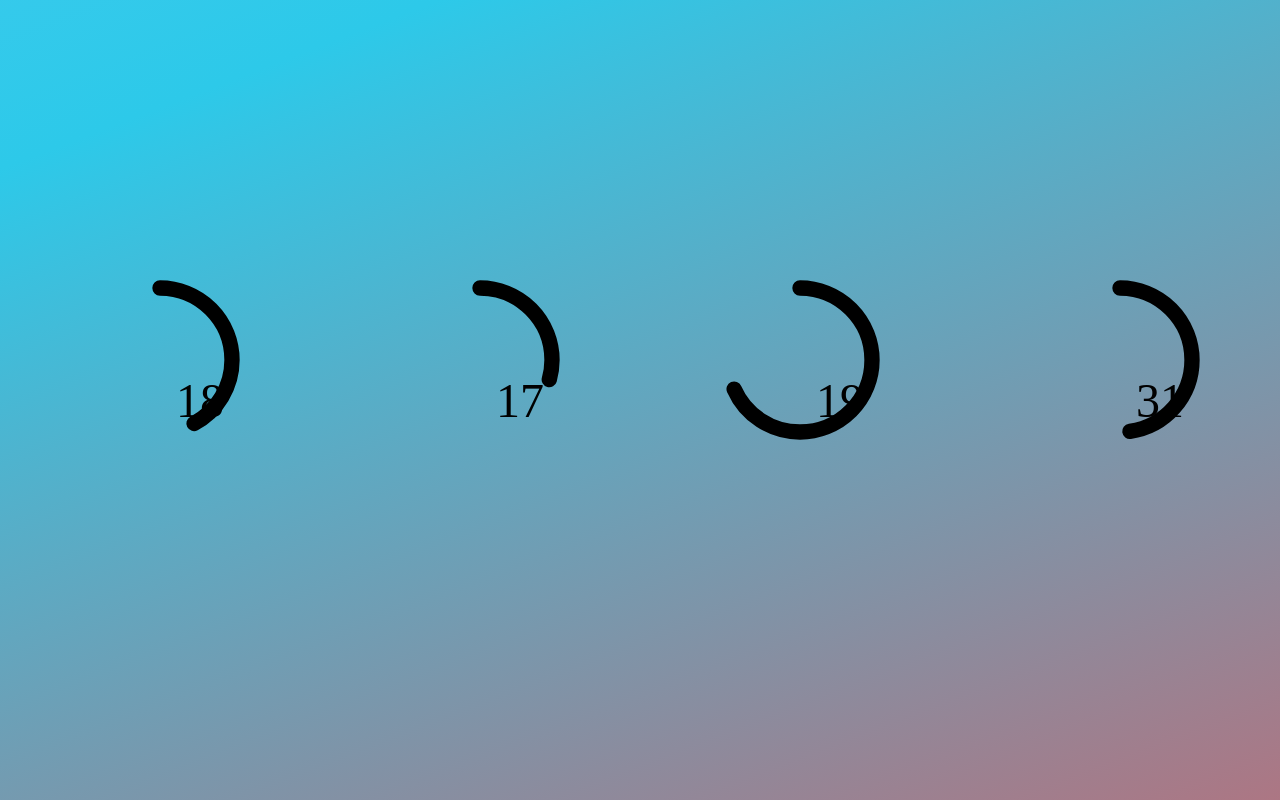
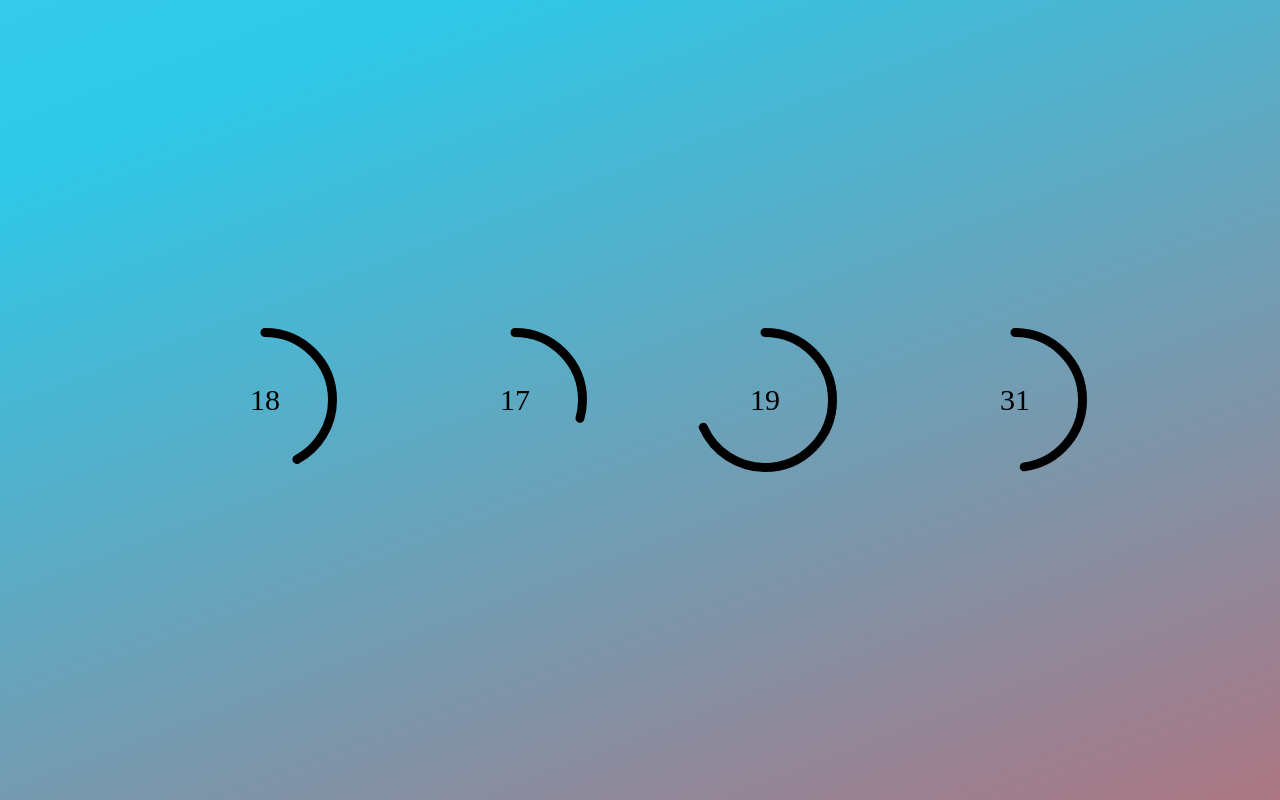
Before and after one commit to code-ga/new_year_countdown, a Preact app: page / in a window 1280 px wide. Built offline with nearby package versions, Linux system fonts and the light colour scheme.

Commit message:
Update app.css

```diff
--- a/src/app.css
+++ b/src/app.css
@@ -24,10 +24,10 @@
 
 .base-timer {
   position: relative;
-  width: 15rem;
-  height: 15rem;
-  margin-left: 5rem;
-  margin-right: 5rem;
+  width: 150px;
+  height: 150px;
+  margin-left: 50px;
+  margin-right: 50px;
 }
 
 .base-timer__svg {
@@ -41,7 +41,7 @@
 }
 
 .base-timer__path-elapsed {
-  stroke-width: 0.6rem;
+  stroke-width: 6px;
   stroke: rgb(0, 0, 0);
   transition: 1s linear all;
   stroke-linecap: round;
@@ -49,7 +49,7 @@
 }
 
 .base-timer__path-remaining {
-  stroke-width: 0.6rem;
+  stroke-width: 6px;
   transform: rotate(90deg);
   transform-origin: center;
   transition: 1s linear all;
@@ -60,13 +60,13 @@
 
 .base-timer__label {
   position: absolute;
-  width: 15rem;
-  height: 15rem;
+  width: 100%;
+  height: 100%;
   top: 0;
   display: flex;
   align-items: center;
   justify-content: center;
-  font-size: 3rem;
+  font-size: 30px;
 }
 
 /* 159 */
```
